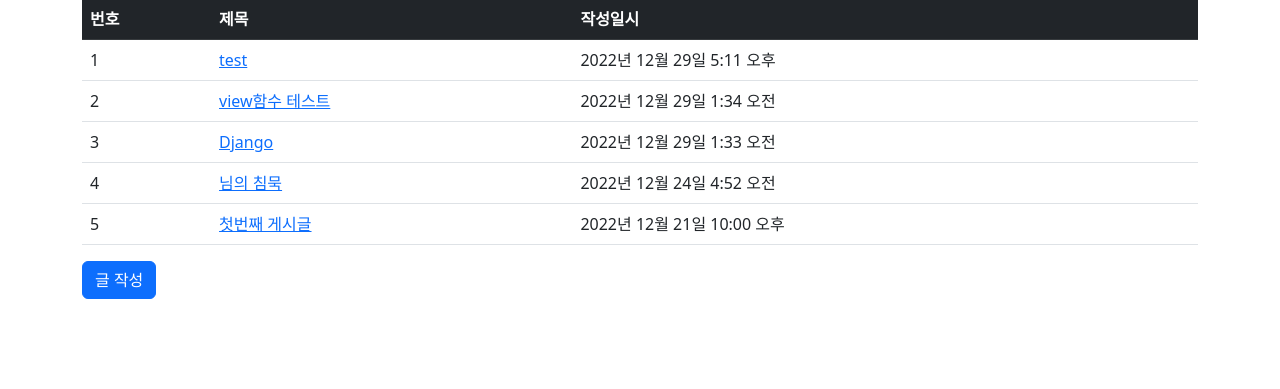
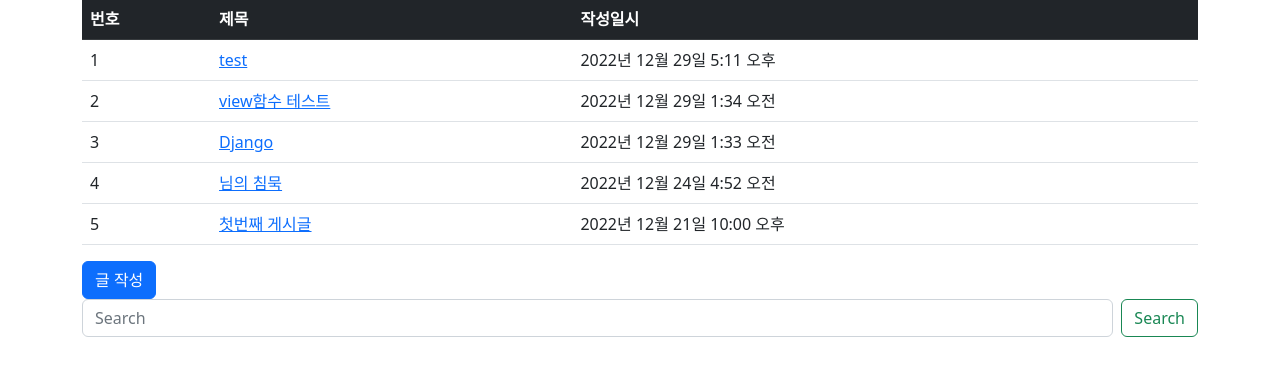
Before and after one commit to hgk9872/django_fbv, a Django app: page /community/ in a window 1280 px wide. Shown: the part 65-454 px from the top of the page. Run offline with Django 4.2, Linux system fonts and the light colour scheme; data comes from the database, SQL or seed files in the repository; both versions use the stored data as it was after the commit; some libraries are stand-ins or nearby versions.

Commit message:
게시글 검색 기능 구현

```diff
--- a/community/models.py
+++ b/community/models.py
@@ -3,6 +3,7 @@ from django.db import models
 
 class Post(models.Model):
     title = models.CharField(max_length=100)
+    photo = models.ImageField(blank=True, upload_to='community/book/%Y%m')
     content = models.TextField()
     create_date = models.DateTimeField(auto_now_add=True)
     update_date = models.DateTimeField(auto_now=True)
--- a/community/views.py
+++ b/community/views.py
@@ -5,8 +5,13 @@ from .forms import PostForm, CommentForm
 
 
 def index(request):
-    post_list = Post.objects.order_by('-create_date')
-    context = {'post_list': post_list}
+    ps = Post.objects.order_by('-create_date')
+    q = request.GET.get('q', '')
+    if q:
+        post_list = ps.filter(content__icontains=q)
+    else:
+        post_list = ps
+    context = {'post_list': post_list, 'q': q, }
     return render(request, 'community/post_list.html', context)
 
 
@@ -42,3 +47,15 @@ def post_create(request):
         form = PostForm() # empty form
     context = {'form': form}
     return render(request, 'community/post_form.html', context)
+
+
+# def post_list(request):
+#     qs = Post.objects.all()
+#     q = request.GET.get('q', '')
+#     # q에 해당하는 검색어가 있다면
+#     if q:
+#         qs = qs.filter(content__icontains=q)
+#     # ~/templates/community/post_list.html
+#     return render(request, 'community/post_list.html', {
+#         'post_list': qs,
+#     })
--- a/config/urls.py
+++ b/config/urls.py
@@ -1,7 +1,15 @@
+from django.conf.urls.static import static
 from django.contrib import admin
 from django.urls import include, path
+from django.conf import settings
 
 urlpatterns = [
     path('admin/', admin.site.urls),
     path('community/', include('community.urls')),
 ]
+
+if settings.DEBUG:
+    urlpatterns += static(settings.MEDIA_URL, document_root=settings.MEDIA_ROOT)
+
+# settings.MEDIA_URL
+# settings.MEDIA_ROOT
--- /dev/null
+++ b/requirements.txt
@@ -0,0 +1,4 @@
+asgiref==3.6.0
+Django==4.1.4
+Pillow==9.4.0
+sqlparse==0.4.3
--- a/templates/community/post_list.html
+++ b/templates/community/post_list.html
@@ -23,11 +23,18 @@
         {% endfor %}
         {% else %}
         <tr>
-            <td colspan="3">작성된 댓글이 없습니다.</td>
+            <td colspan="3">해당 게시글이 없습니다.</td>
         </tr>
         {% endif %}
         </tbody>
     </table>
-    <a href="{% url 'community:post_create' %}" class="btn btn-primary">글 작성</a>
+    <div>
+        <a href="{% url 'community:post_create' %}" class="btn btn-primary">글 작성</a>
+        <form action="" class="d-flex" role="search">
+            <input class="form-control me-2" type="search" name="q" value="{{ q }}"
+                   placeholder="Search" aria-label="Search">
+            <button class="btn btn-outline-success" type="submit">Search</button>
+        </form>
+    </div>
 </div>
 {% endblock %}
--- a/templates/navbar.html
+++ b/templates/navbar.html
@@ -20,7 +20,8 @@
         </li>
       </ul>
       <form class="d-flex" role="search">
-        <input class="form-control me-2" type="search" placeholder="Search" aria-label="Search">
+        <input class="form-control me-2" type="search"
+               placeholder="Search" aria-label="Search">
         <button class="btn btn-outline-success" type="submit">Search</button>
       </form>
       <ul class="navbar-nav">
```
Also changed, not shown: config/settings.py (+6 -1 lines), community/migrations/0003_post_photo.py (added), db.sqlite3, idphoto.jpeg (added), media/community/book/202301/png-transparent-django-python-computer-icons-logo-python-text-labe_1rJwxSJ.png (added), media/image.png (added).
